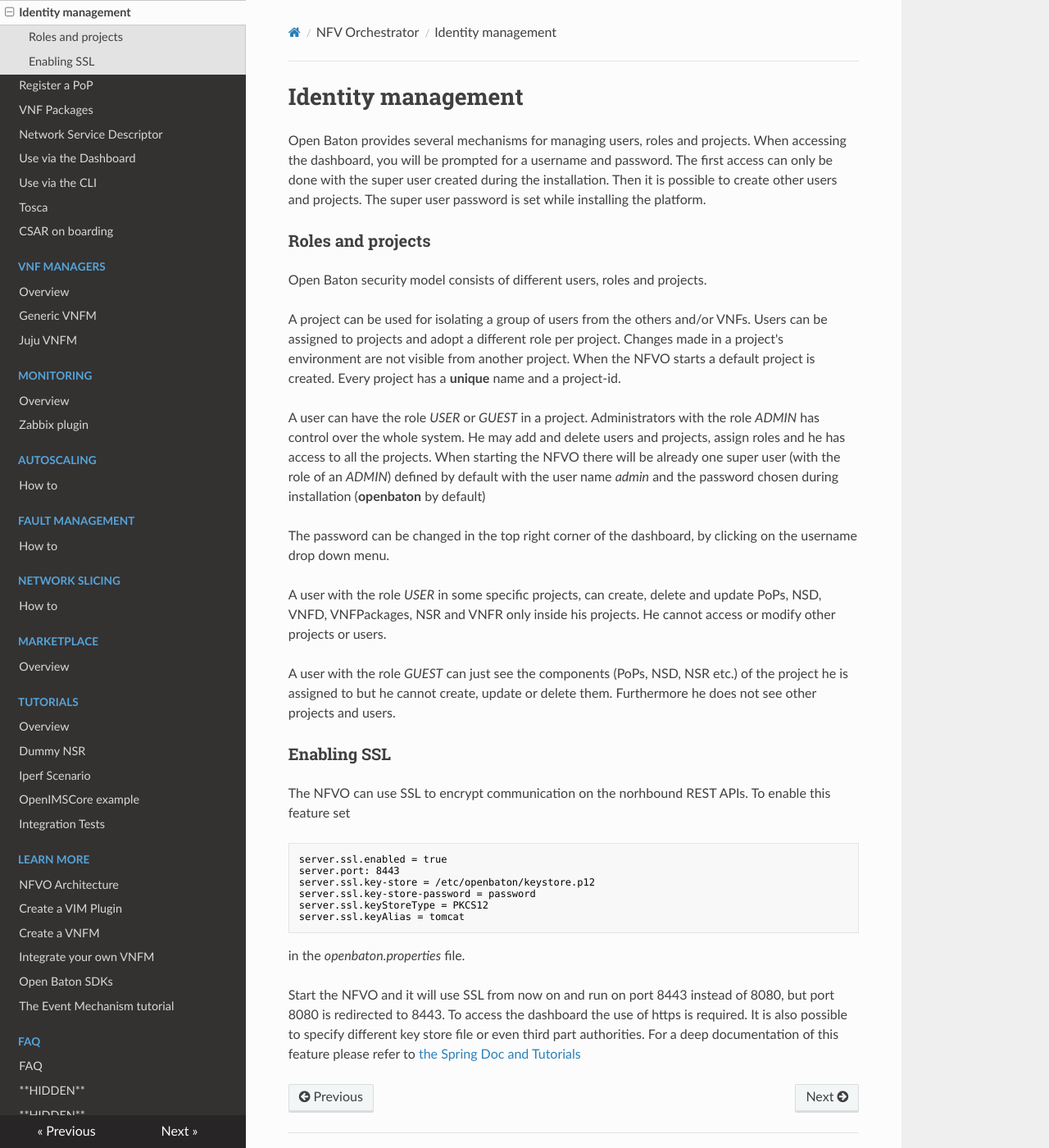
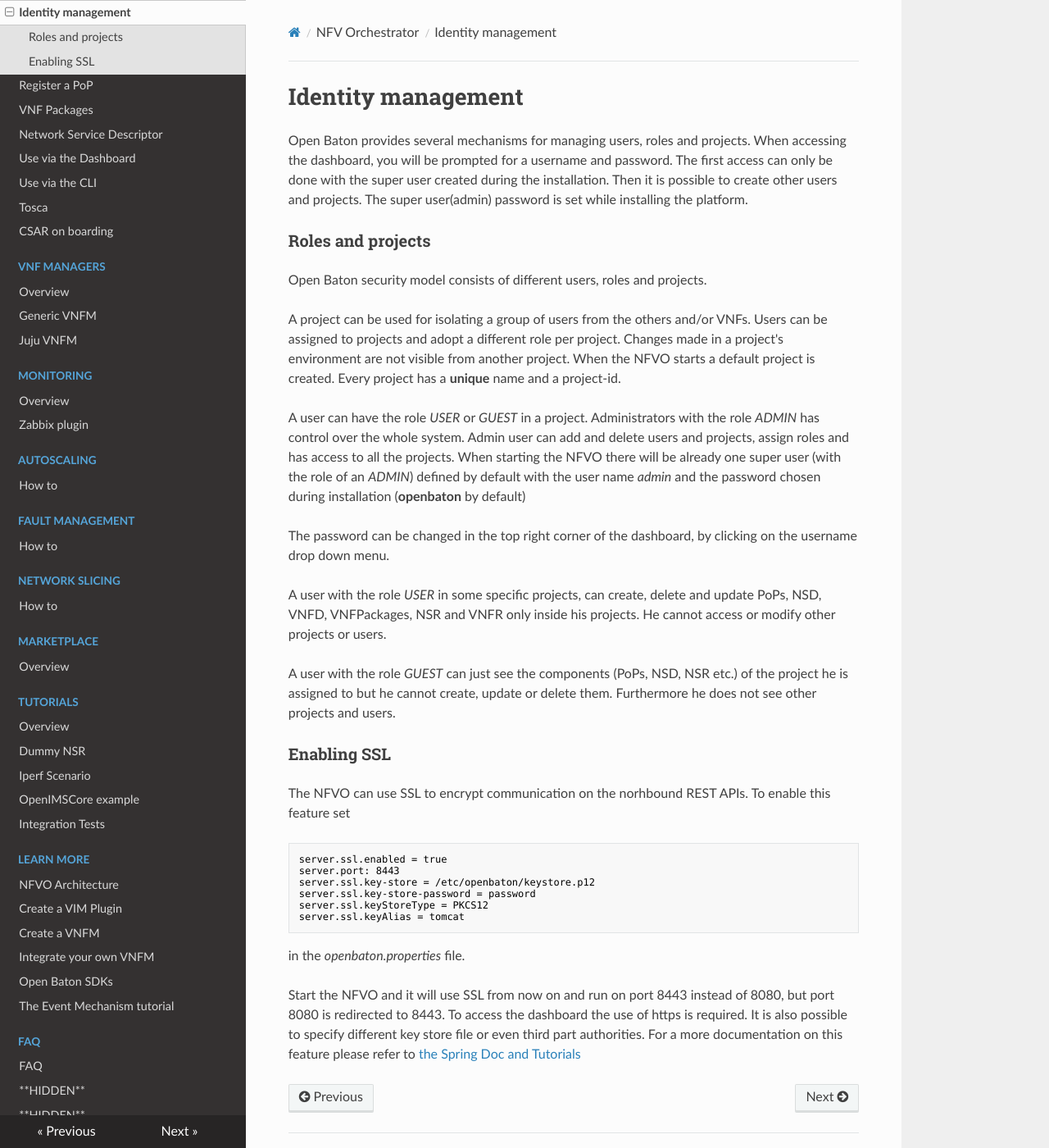
Before and after one commit to openbaton/docs, an MkDocs documentation site: the page built from docs/security.md, in a window 1280 px wide and 1400 px high. Shown: the whole window at 82% size. Built offline with MkDocs 1.6.1, drawn with Linux system fonts in a browser that asks for light colours; nearby versions of some CDN libraries; old or Windows-style settings are respelled for this version of MkDocs.

Commit message:
fix: some typos

```diff
--- a/docs/security.md
+++ b/docs/security.md
@@ -1,8 +1,7 @@
 # Identity management
 
 Open Baton provides several mechanisms for managing users, roles and projects. When accessing the dashboard, you will be prompted for a username and password.
-The first access can only be done with the super user created during the installation. Then it is possible to create other users and projects. The super user password is set while installing the platform.
-
+The first access can only be done with the super user created during the installation. Then it is possible to create other users and projects. The super user(admin) password is set while installing the platform.
 ### Roles and projects
 
 Open Baton security model consists of different users, roles and projects.
@@ -10,7 +9,7 @@
 A project can be used for isolating a group of users from the others and/or VNFs. Users can be assigned to projects and adopt a different role per project. Changes made in a project's environment are not visible from another project.
 When the NFVO starts a default project is created. Every project has a **unique** name and a project-id.
 
-A user can have the role *USER* or *GUEST* in a project. Administrators with the role *ADMIN* has control over the whole system. He may add and delete users and projects, assign roles and he has access to all the projects. When starting the NFVO there will be already one super user (with the role of an *ADMIN*) defined by default with the user name *admin* and the password chosen during installation (**openbaton** by default)
+A user can have the role *USER* or *GUEST* in a project. Administrators with the role *ADMIN* has control over the whole system. Admin user can add and delete users and projects, assign roles and has access to all the projects. When starting the NFVO there will be already one super user (with the role of an *ADMIN*) defined by default with the user name *admin* and the password chosen during installation (**openbaton** by default)
 
 The password can be changed in the top right corner of the dashboard, by clicking on the username drop down menu.
 
@@ -33,7 +32,7 @@
 in the *openbaton.properties* file.
 
 Start the NFVO and it will use SSL from now on and run on port 8443 instead of 8080, but port 8080 is redirected to 8443. To access the dashboard the use of https is required.
-It is also possible to specify different key store file or even third part authorities. For a deep documentation of this feature please refer to [the Spring Doc and Tutorials](https://spring.io/guides/tutorials/bookmarks/)
+It is also possible to specify different key store file or even third part authorities. For a more documentation on this feature please refer to [the Spring Doc and Tutorials](https://spring.io/guides/tutorials/bookmarks/)
 
 <!---
 Script for open external links in a new tab
```
